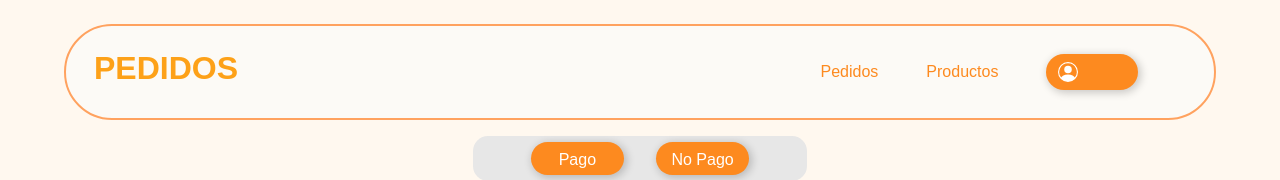
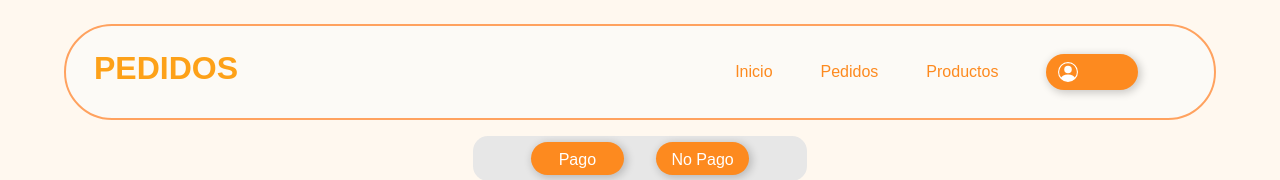
Before and after one commit to NatyRR/fast-food-restaurant, a Next.js app: page /admin in a window 1280 px wide. Shown: the top 180 px of the page. Built offline with nearby package versions, Linux system fonts and the light colour scheme; no server answers.

Commit message:
boton de inicio navbar admin

```diff
--- a/src/components/molecules/navbar/AdminNavbar.tsx
+++ b/src/components/molecules/navbar/AdminNavbar.tsx
@@ -21,6 +21,9 @@ export const AdminNavbar: FC<Props> = ({ page }) => {
       </div>
 
       <div className={classes.items}>
+        <Link href='/' className={classes.item_link}>
+          <span>Inicio</span>
+        </Link>
         <Link href='/admin' className={classes.item_link}>
           <span>Pedidos</span>
         </Link>
--- a/src/components/organisms/admin/CreateProduct.tsx
+++ b/src/components/organisms/admin/CreateProduct.tsx
@@ -96,7 +96,6 @@ export const CreateProduct: FC<CreateProductProps> = ({
 
   return (
     <Dialog
-      closable={false}
       draggable={false}
       resizable={false}
       visible={visible}
```
